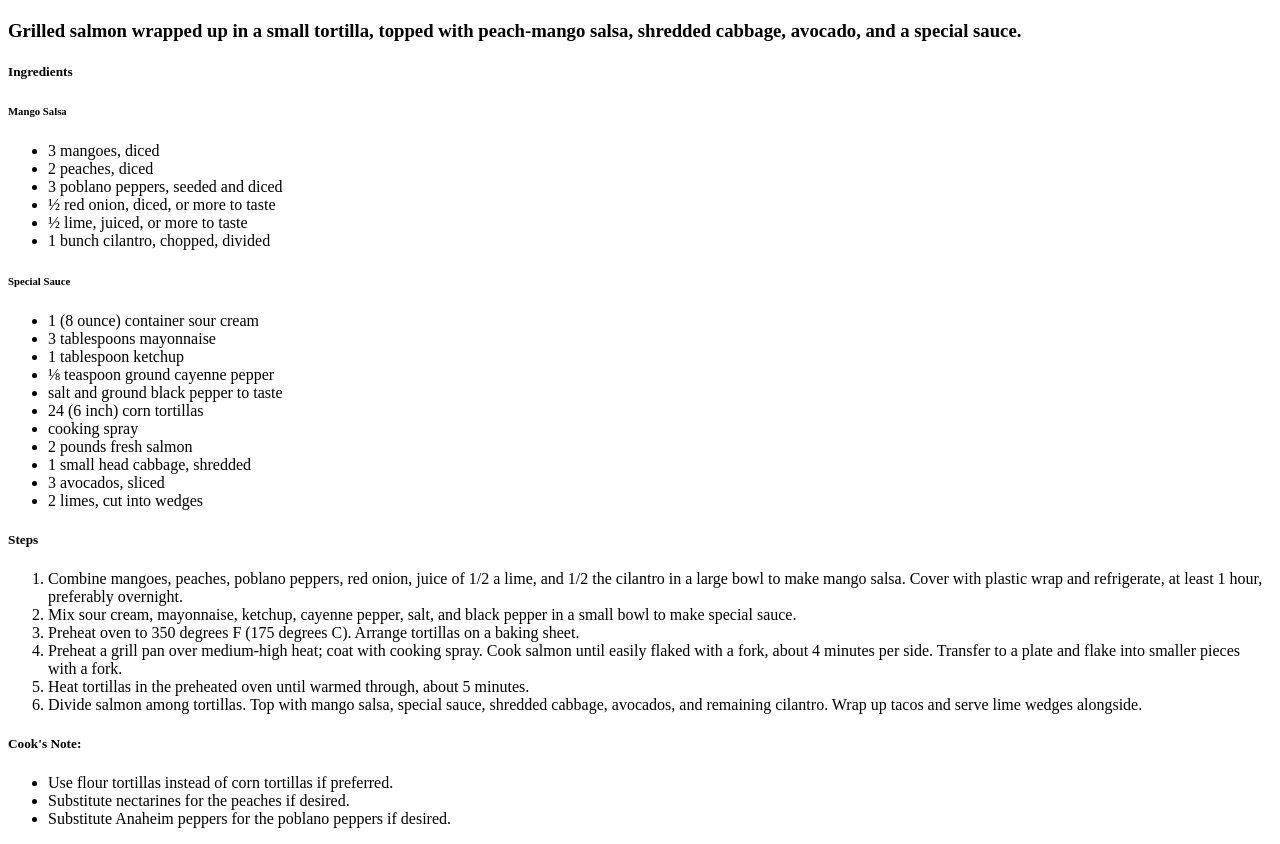
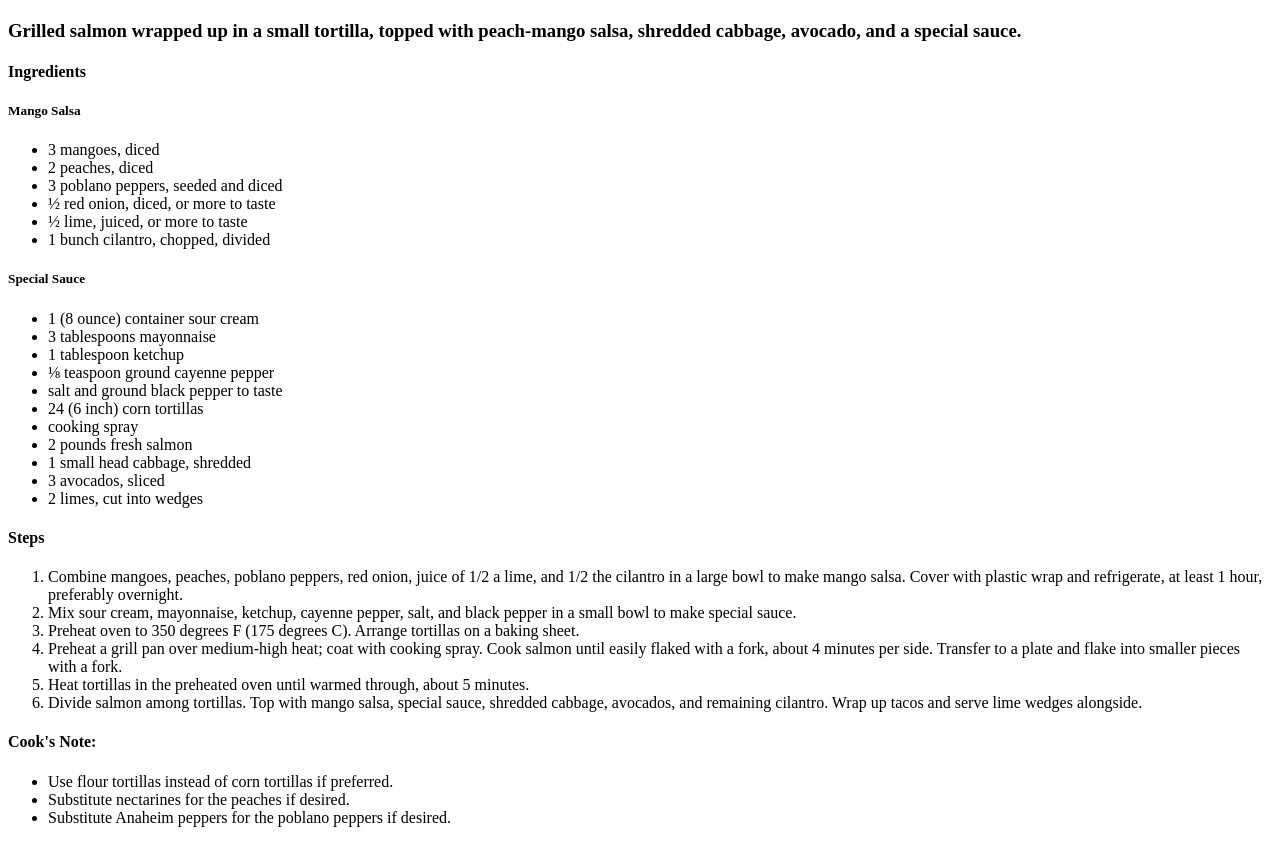
Before and after one commit to rckash/odin-recipes, a plain HTML site: page recipes/salmon-tacos-with-mango-salsa.html in a window 1280 px wide. Shown: the part 383-1227 px from the top of the page. Drawn offline with Linux system fonts and the light colour scheme.

Commit message:
Change h5 elements to h4 elements and h6 elements to h5 elements

```diff
--- a/recipes/salmon-tacos-with-mango-salsa.html
+++ b/recipes/salmon-tacos-with-mango-salsa.html
@@ -9,8 +9,8 @@
     <h1>Salmon Tacos with Mango Salsa</h1>
     <img src="https://imagesvc.meredithcorp.io/v3/mm/image?url=https%3A%2F%2Fimages.media-allrecipes.com%2Fuserphotos%2F8502054.jpg&q=60&c=sc&poi=auto&orient=true&h=512" alt="Honey Glazed Chicken">
     <h3>Grilled salmon wrapped up in a small tortilla, topped with peach-mango salsa, shredded cabbage, avocado, and a special sauce.</h3>
-    <h5>Ingredients</h5>
-    <h6>Mango Salsa</h6>
+    <h4>Ingredients</h4>
+    <h5>Mango Salsa</h5>
     <ul>
         <li>3 mangoes, diced</li>
         <li>2 peaches, diced</li>
@@ -19,7 +19,7 @@
         <li>½ lime, juiced, or more to taste</li>
         <li>1 bunch cilantro, chopped, divided</li>
     </ul>
-    <h6>Special Sauce</h6>
+    <h5>Special Sauce</h5>
     <ul>
         <li>1 (8 ounce) container sour cream</li>
         <li>3 tablespoons mayonnaise</li>
@@ -33,7 +33,7 @@
         <li>3 avocados, sliced</li>
         <li>2 limes, cut into wedges</li>
     </ul>
-    <h5>Steps</h5>
+    <h4>Steps</h4>
     <ol>
         <li>Combine mangoes, peaches, poblano peppers, red onion, juice of 1/2 a lime, and 1/2 the cilantro in a large bowl to make mango salsa. Cover with plastic wrap and refrigerate, at least 1 hour, preferably overnight.</li>
         <li>Mix sour cream, mayonnaise, ketchup, cayenne pepper, salt, and black pepper in a small bowl to make special sauce.</li>
@@ -42,7 +42,7 @@
         <li>Heat tortillas in the preheated oven until warmed through, about 5 minutes.</li>
         <li>Divide salmon among tortillas. Top with mango salsa, special sauce, shredded cabbage, avocados, and remaining cilantro. Wrap up tacos and serve lime wedges alongside.</li>
     </ol>
-    <h5>Cook's Note:</h5>
+    <h4>Cook's Note:</h4>
     <ul>
         <li>Use flour tortillas instead of corn tortillas if preferred.</li>
         <li>Substitute nectarines for the peaches if desired.</li>
```
Also changed, not shown: recipes/easy-korean-beef-bowl.html (+2 -2 lines), recipes/honey-glazed-chicken.html (+2 -2 lines).
